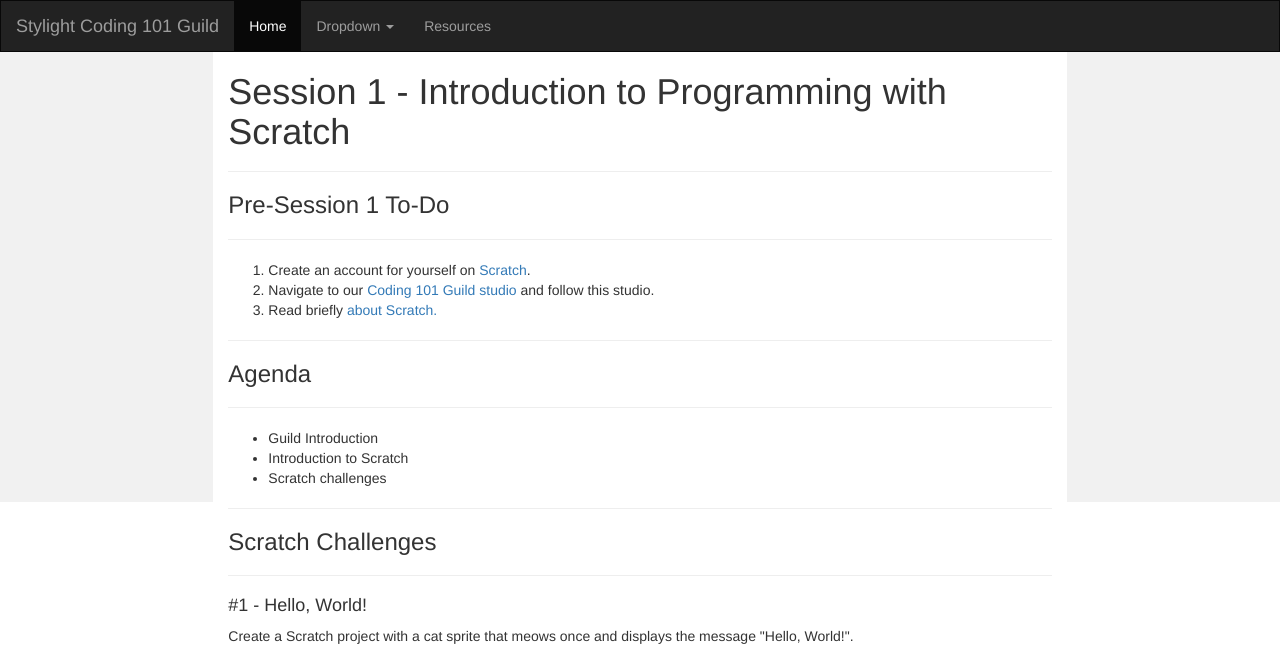
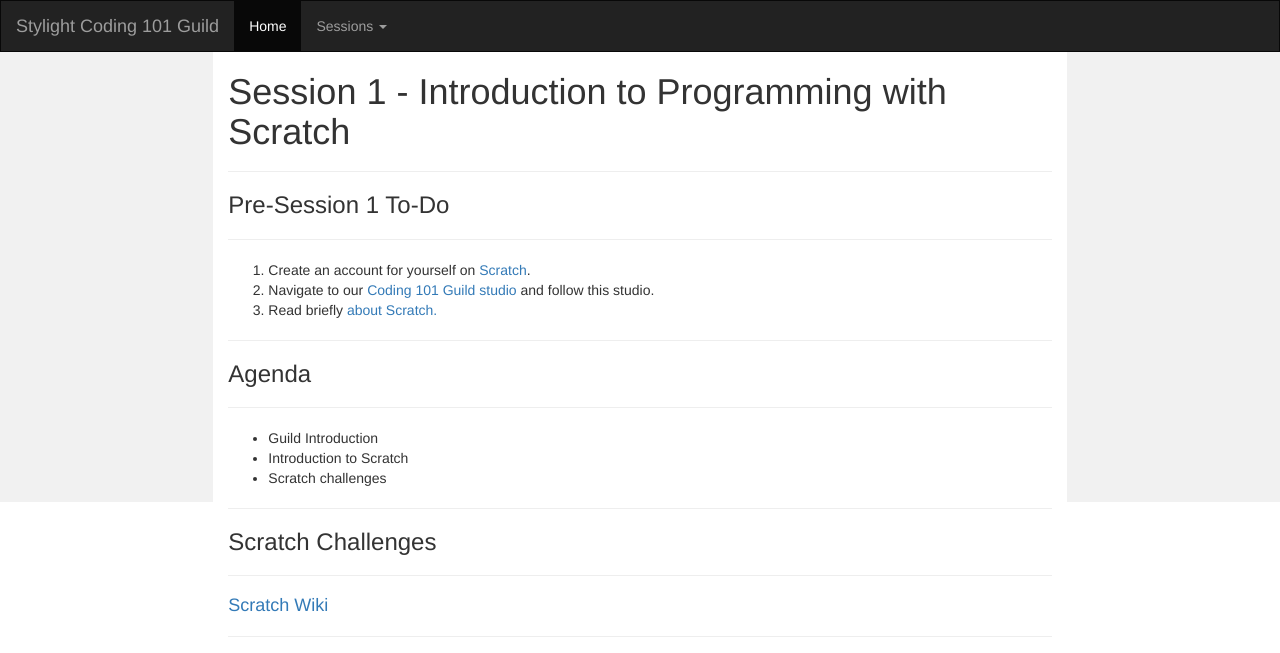
Before and after one commit to stylight/coding101guild, a Flask app: page /sessions/1 in a window 1280 px wide. Shown: the top 653 px of the page. Run offline with Flask 2, Linux system fonts and the light colour scheme; some libraries are stand-ins or nearby versions.

Commit message:
session 1 WIP

```diff
--- a/app.py
+++ b/app.py
@@ -1,8 +1,12 @@
 from flask import Flask, render_template
+import os
+static_folder_root = os.path.join(os.path.dirname(os.path.abspath(__file__)), "static")
+
 app = Flask(__name__)
+app._static_folder = static_folder_root
 
 
-@app.route('/')
+@app.route('/home')
 def index():
     return render_template('index.html')
 
--- a/templates/layout.html
+++ b/templates/layout.html
@@ -2,7 +2,7 @@
 <html lang="en">
 <head>
   {% block head %}
-  <title>Bootstrap Example</title>
+  <title>Coding 101</title>
   <meta charset="utf-8">
   <meta name="viewport" content="width=device-width, initial-scale=1">
   <link rel="stylesheet" href="http://maxcdn.bootstrapcdn.com/bootstrap/3.3.6/css/bootstrap.min.css">
@@ -57,9 +57,9 @@
       </div>
       <div class="collapse navbar-collapse" id="myNavbar">
         <ul class="nav navbar-nav">
-          <li class="active"><a href="#">Home</a></li>
+          <li class="active"><a href="/home">Home</a></li>
           <li class="dropdown">
-            <a href="#" class="dropdown-toggle" data-toggle="dropdown" role="button" aria-haspopup="true" aria-expanded="false">Dropdown <span class="caret"></span></a>
+            <a href="#" class="dropdown-toggle" data-toggle="dropdown" role="button" aria-haspopup="true" aria-expanded="false">Sessions <span class="caret"></span></a>
             <ul class="dropdown-menu">
               <li><a href="/sessions/1">Session 1</a></li>
               <li role="separator" class="divider"></li>
@@ -72,7 +72,6 @@
               <li><a href="/sessions/5">Session 5</a></li>
             </ul>
           </li>
-          <li><a href="#">Resources</a></li>
         </ul>
       </div>
     </div>
@@ -88,7 +87,7 @@
 
 {% block footer %}
 <footer class="container-fluid text-center">
-  <p>Footer Text</p>
+  <p>2016</p>
 </footer>
 {% endblock %}
 
--- a/templates/sessions/session_1.html
+++ b/templates/sessions/session_1.html
@@ -23,9 +23,35 @@
     <hr>
     <h3>Scratch Challenges</h3>
     <hr>
+    <h4><a target="_blank" href="https://wiki.scratch.mit.edu/wiki/Scratch_Wiki_Home">Scratch Wiki</a></h4>
+    <hr>
     <h4>#1 - Hello, World!</h4>
     <p>Create a Scratch project with a cat sprite that meows once and displays the message "Hello, World!".</p>
+    <button type="button" class="btn btn-info" data-toggle="collapse" data-target="#challenge1">Hints</button>
+    <div id="challenge1" class="collapse">
+      <br>
+      <img src="/static/images/challenge1/hint1.jpg"/>
+    </div>
+    <hr>
     <center><iframe allowtransparency="true" width="485" height="402" src="//scratch.mit.edu/projects/embed/115360638/?autostart=false" frameborder="0" allowfullscreen></iframe></center>
+    <hr>
+    <h4>#2 - Personalized Greeting </h4>
+    <p>Create a Scratch project with a cat sprite that asks the user for their name and have the cat then say "Hello, [name here]!" after the user has submitted their name in the prompt.</p>
+    <button type="button" class="btn btn-info" data-toggle="collapse" data-target="#challenge2">Hints</button>
+    <div id="challenge2" class="collapse">
+      <br>
+      <img src="/static/images/challenge2/hint1.png"/>
+      <img src="/static/images/challenge2/hint2.png"/>
+      <img src="/static/images/challenge2/hint3.png"/>
+      <img src="/static/images/challenge2/hint4.png"/>
+      <img src="/static/images/challenge2/hint5.png"/>
+    </div>
+    <hr>
+    <center><iframe allowtransparency="true" width="485" height="402" src="//scratch.mit.edu/projects/embed/115549673/?autostart=false" frameborder="0" allowfullscreen></iframe></center>
+    <hr>
+    <h4># - </h4>
+    <p></p>
+    <center></center>
     <h4># - Your own project</h4>
     <p>Create your own Scratch project and add it to our <a href="https://scratch.mit.edu/studios/2915642">Coding 101 Guild studio</a>. In your project, try to include the following:</p>
     <ul>
@@ -43,3 +69,4 @@
   <div class="col-sm-2 sidenav">
   </div>
 {% endblock %}
+templates/sessions/hints/scratch1.jpg
```
Also changed, not shown: templates/index.html (+5 -4 lines), static/images/challenge1/hint1.jpg (added), static/images/challenge2/hint1.png (added), static/images/challenge2/hint2.png (added), static/images/challenge2/hint3.png (added), static/images/challenge2/hint4.png (added), static/images/challenge2/hint5.png (added).
